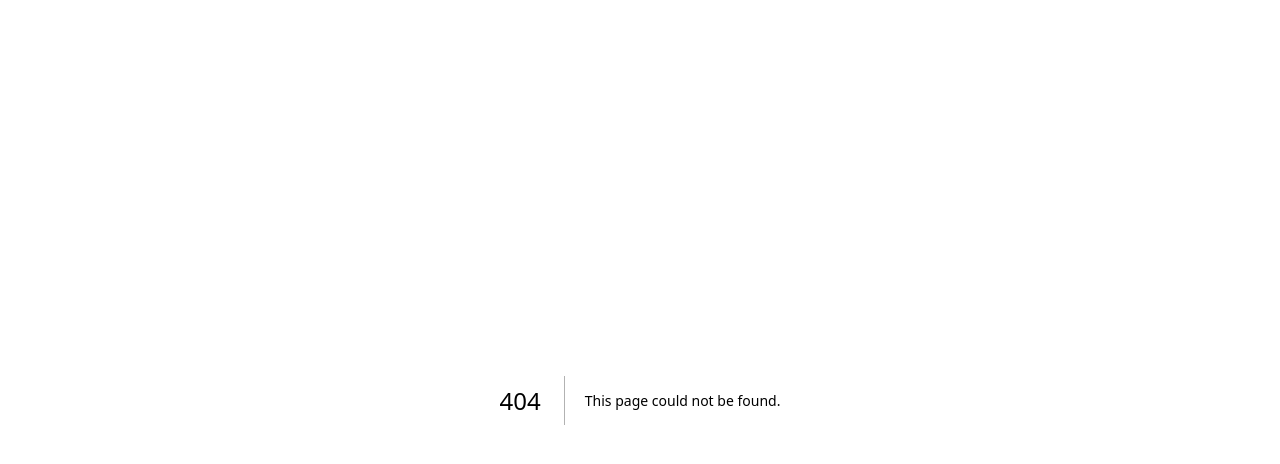
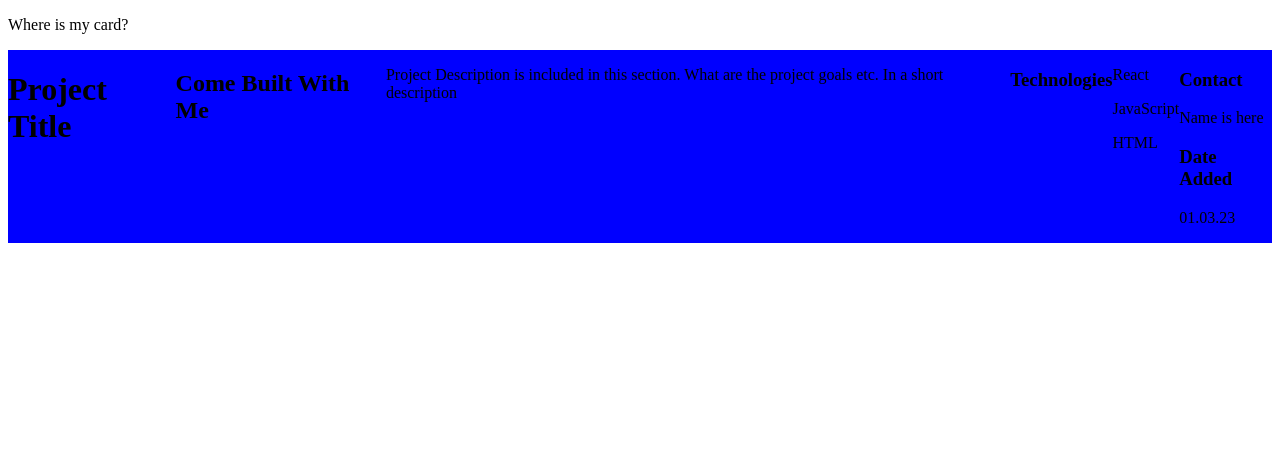
Before and after one commit to CregCodes/sjardin, a Next.js app in the folder app/: page /results in a window 1280 px wide. Before the commit this address had no page. Shown: the top 464 px of the page. Built offline with nearby package versions, Linux system fonts and the light colour scheme.

Commit message:
Added example module CSS to card

```diff
--- /dev/null
+++ b/app/components/Card/index.module.css
@@ -0,0 +1,6 @@
+.techlist {
+  display: flex;
+  flex-direction: row;
+  justify-content: flex-start;
+  background-color: blue;
+}
--- a/app/components/Card/index.tsx
+++ b/app/components/Card/index.tsx
@@ -0,0 +1,33 @@
+import styles from "./index.module.css";
+
+export default function Card() {
+  return (
+    <div className={styles.techlist}>
+      <h1>Project Title</h1>
+      <h2>Come Built With Me</h2>
+      <p>
+        Project Description is included in this section. What are the project
+        goals etc. In a short description
+      </p>
+
+      <h3>Technologies</h3>
+      <div>
+        <p>React</p>
+
+        <p>JavaScript</p>
+
+        <p>HTML</p>
+      </div>
+      <div>
+        <div>
+          <h3>Contact</h3>
+          <p>Name is here</p>
+        </div>
+        <div>
+          <h3>Date Added</h3>
+          <p>01.03.23</p>
+        </div>
+      </div>
+    </div>
+  );
+}
--- a/app/pages/index.tsx
+++ b/app/pages/index.tsx
@@ -1,6 +1,4 @@
 import Head from "next/head";
-import { Inter } from "@next/font/google";
-import styles from "../styles/Home.module.css";
 
 export default function Home() {
   return (
--- /dev/null
+++ b/app/pages/results.tsx
@@ -0,0 +1,10 @@
+import Card from "../components/Card";
+
+export default function Results() {
+  return (
+    <>
+      <p>Where is my card?</p>
+      <Card></Card>
+    </>
+  );
+}
--- a/app/styles/globals.css
+++ b/app/styles/globals.css
@@ -106,6 +106,6 @@ a {
   }
 } */
 
-@tailwind base;
+/* @tailwind base;
 @tailwind components;
-@tailwind utilities;
+@tailwind utilities; */
```
Also changed, not shown: app/tsconfig.json (+4 -4 lines), app/components/Card/index.css (deleted).
